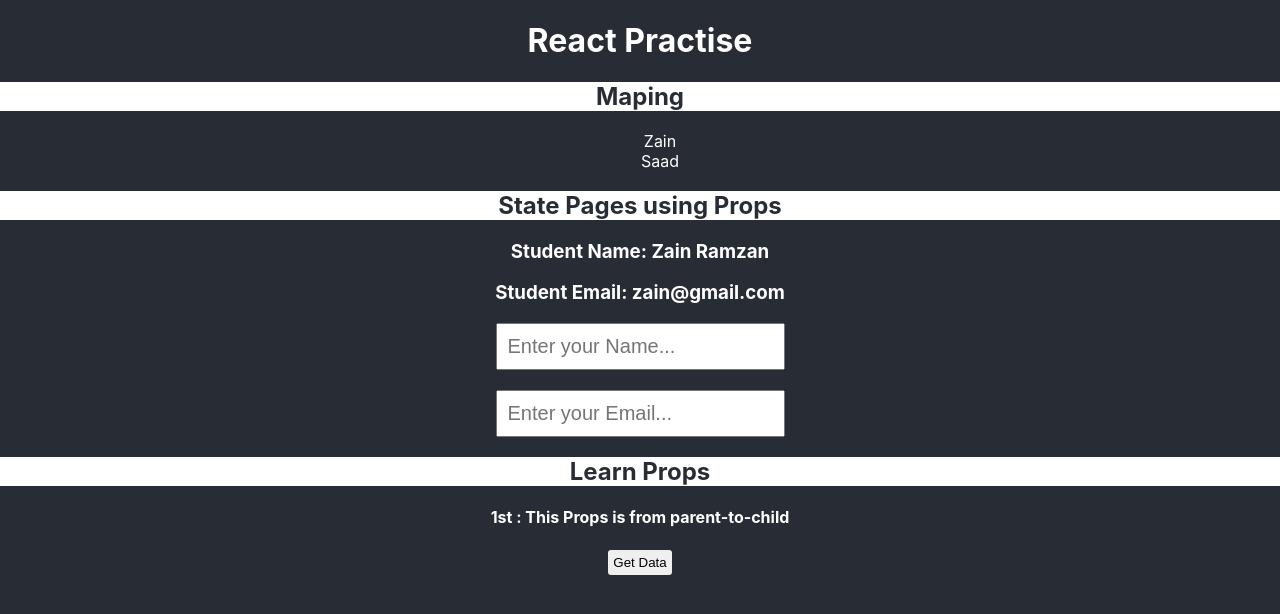
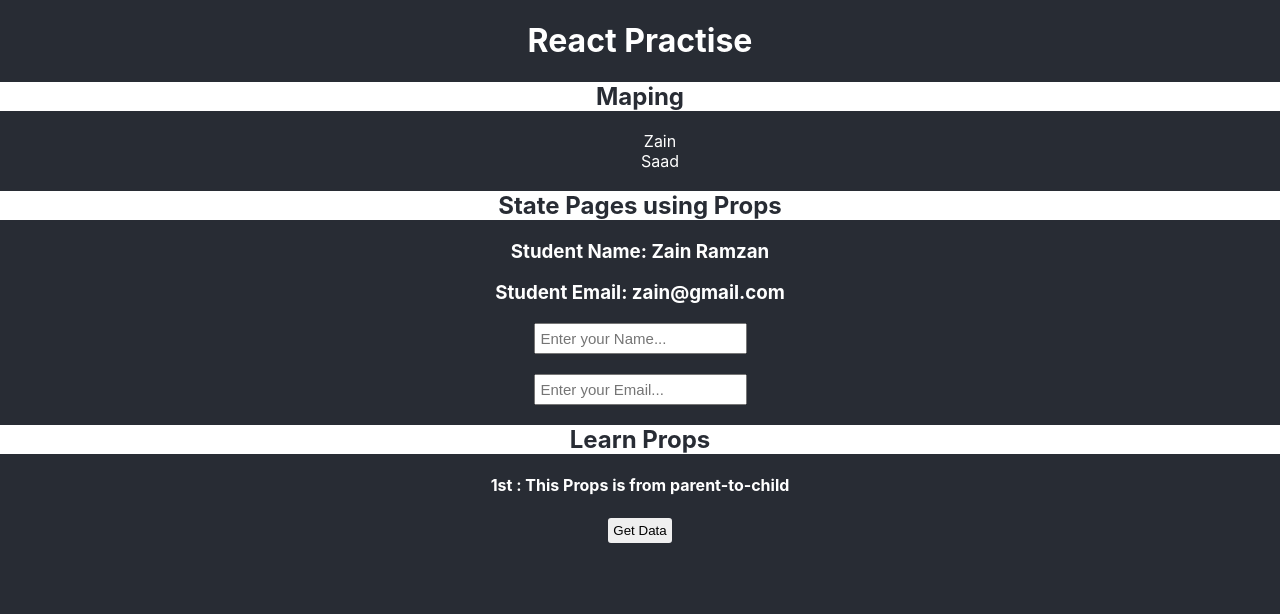
Before and after one commit to zain-ramzan/Web-Mobile-Hybrid-App-Development_Practise, a React (Create React App) app in the folder React/react-practise/: page / in a window 1280 px wide. Shown: the top 614 px of the page. Built offline with nearby package versions, Linux system fonts and the light colour scheme.

Commit message:
learn Props in Class components

```diff
--- a/React/react-practise/src/App.css
+++ b/React/react-practise/src/App.css
@@ -20,6 +20,6 @@ button:hover{
   width: 200px;
 }
 input{
-  padding: 10px;
-  font-size: 20px;
+  padding: 5px;
+  font-size: 15px;
 }
```
